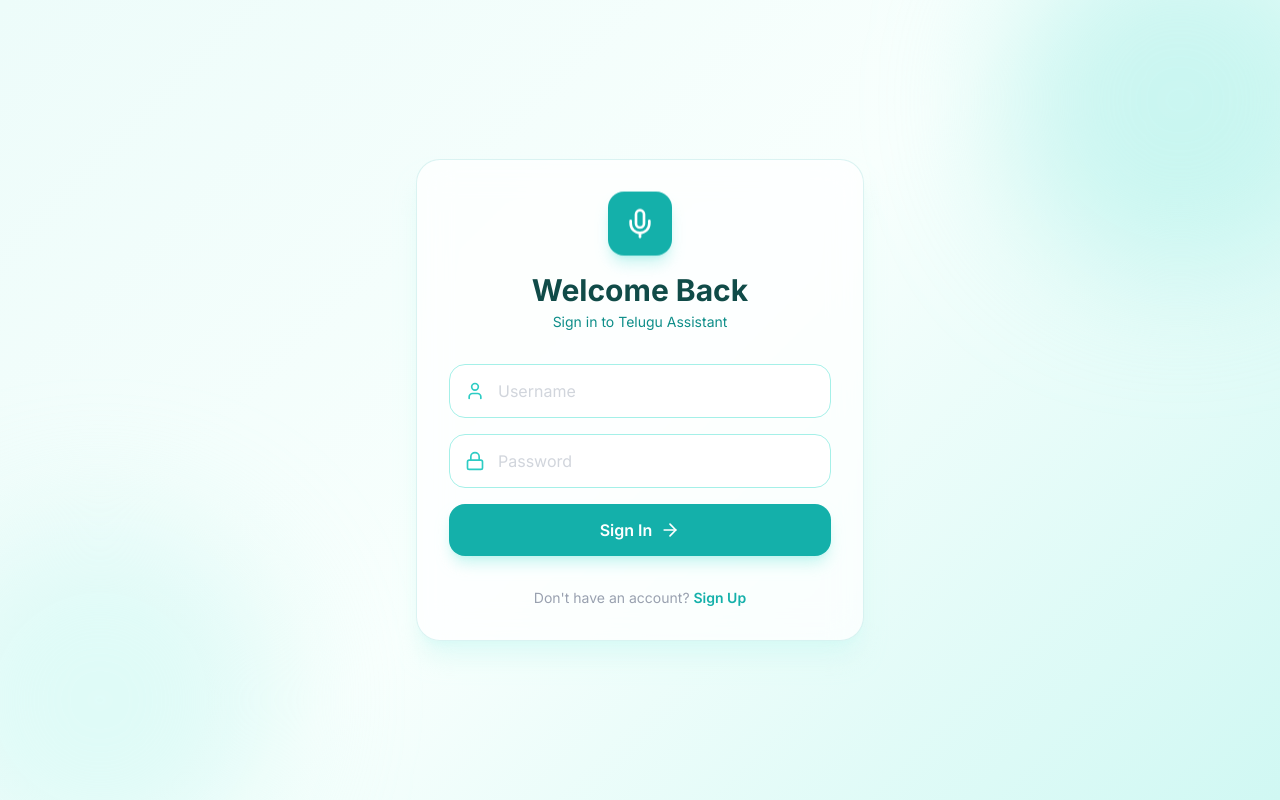
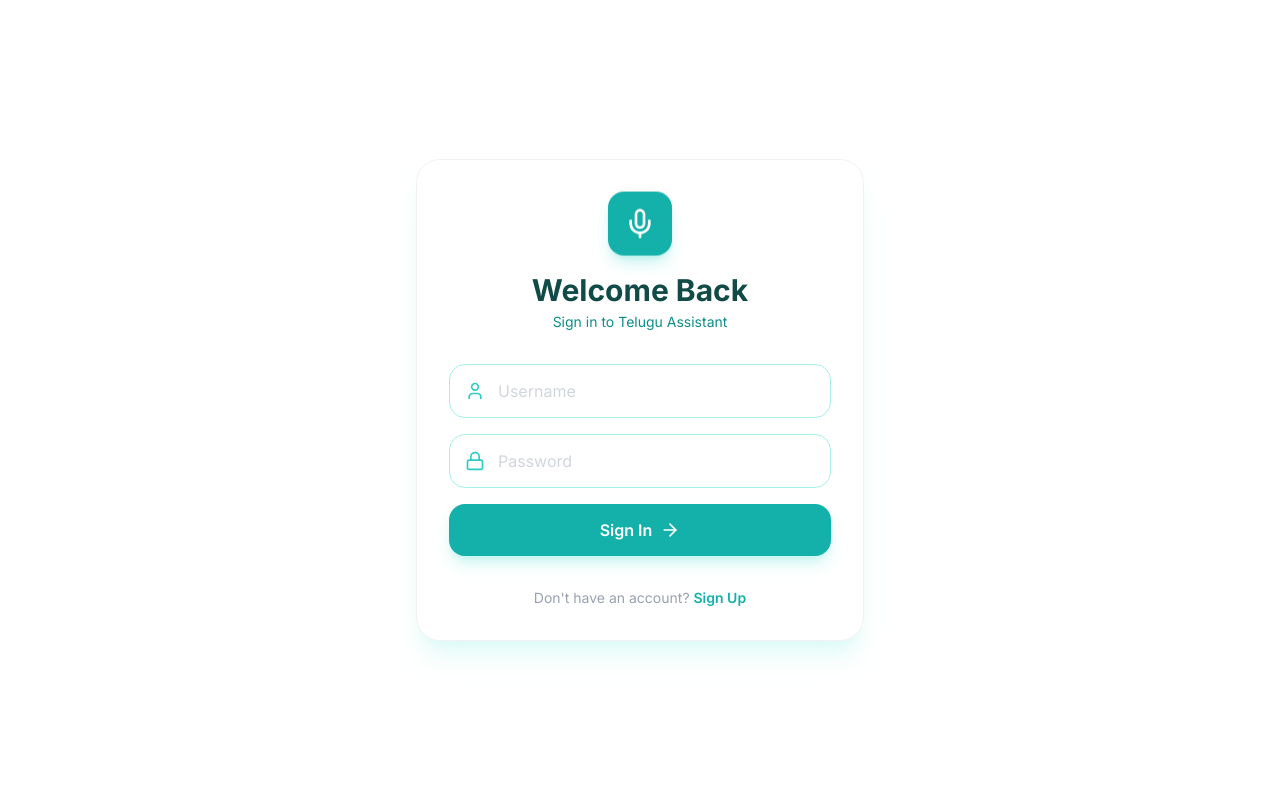
Before and after one commit to PrabhakarMaddi/telugu_voice_assistant, a React (Vite) app in the folder frontend/: page /login in a window 1280 px wide. Built offline with nearby package versions, Linux system fonts and the light colour scheme.

Commit message:
Refactor UI to simple white theme (removed gradients and blobs)

```diff
--- a/frontend/src/index.css
+++ b/frontend/src/index.css
@@ -24,7 +24,7 @@
 :root {
   font-family: 'Inter', system-ui, sans-serif;
   line-height: 1.5;
-  background-color: #f8fffd;
+  background-color: #ffffff;
 }
 
 body {
@@ -32,7 +32,7 @@
   min-width: 320px;
   min-height: 100vh;
   overflow-x: hidden;
-  background: linear-gradient(135deg, #edfcfa 0%, #f8fffd 50%, #d0f8f3 100%);
+  background: #ffffff;
 }
 
 #root {
@@ -41,10 +41,10 @@
 }
 
 .glass {
-  background: rgba(255, 255, 255, 0.75);
-  backdrop-filter: blur(16px);
-  -webkit-backdrop-filter: blur(16px);
-  border: 1px solid rgba(20, 176, 170, 0.15);
+  background: rgba(255, 255, 255, 0.85);
+  backdrop-filter: blur(20px);
+  -webkit-backdrop-filter: blur(20px);
+  border: 1px solid rgba(0, 0, 0, 0.05);
 }
 
 .telugu-font {
--- a/frontend/src/pages/Login.jsx
+++ b/frontend/src/pages/Login.jsx
@@ -29,11 +29,7 @@
   };
 
   return (
-    <div className="min-h-screen flex flex-col items-center justify-center px-4 relative overflow-hidden">
-      {/* Decorative blobs */}
-      <div className="absolute top-[-80px] right-[-80px] w-[360px] h-[360px] bg-aqua-200/50 rounded-full blur-3xl pointer-events-none" />
-      <div className="absolute bottom-[-80px] left-[-80px] w-[360px] h-[360px] bg-aqua-100/60 rounded-full blur-3xl pointer-events-none" />
-
+    <div className="min-h-screen flex flex-col items-center justify-center px-4 relative overflow-hidden bg-white">
       <motion.div
         initial={{ opacity: 0, y: 24 }}
         animate={{ opacity: 1, y: 0 }}
--- a/frontend/src/pages/Register.jsx
+++ b/frontend/src/pages/Register.jsx
@@ -28,11 +28,7 @@
   };
 
   return (
-    <div className="min-h-screen flex flex-col items-center justify-center px-4 relative overflow-hidden">
-      {/* Decorative blobs */}
-      <div className="absolute top-[-80px] left-[-80px] w-[360px] h-[360px] bg-aqua-200/50 rounded-full blur-3xl pointer-events-none" />
-      <div className="absolute bottom-[-80px] right-[-80px] w-[360px] h-[360px] bg-aqua-100/60 rounded-full blur-3xl pointer-events-none" />
-
+    <div className="min-h-screen flex flex-col items-center justify-center px-4 relative overflow-hidden bg-white">
       <motion.div
         initial={{ opacity: 0, y: 24 }}
         animate={{ opacity: 1, y: 0 }}
```
